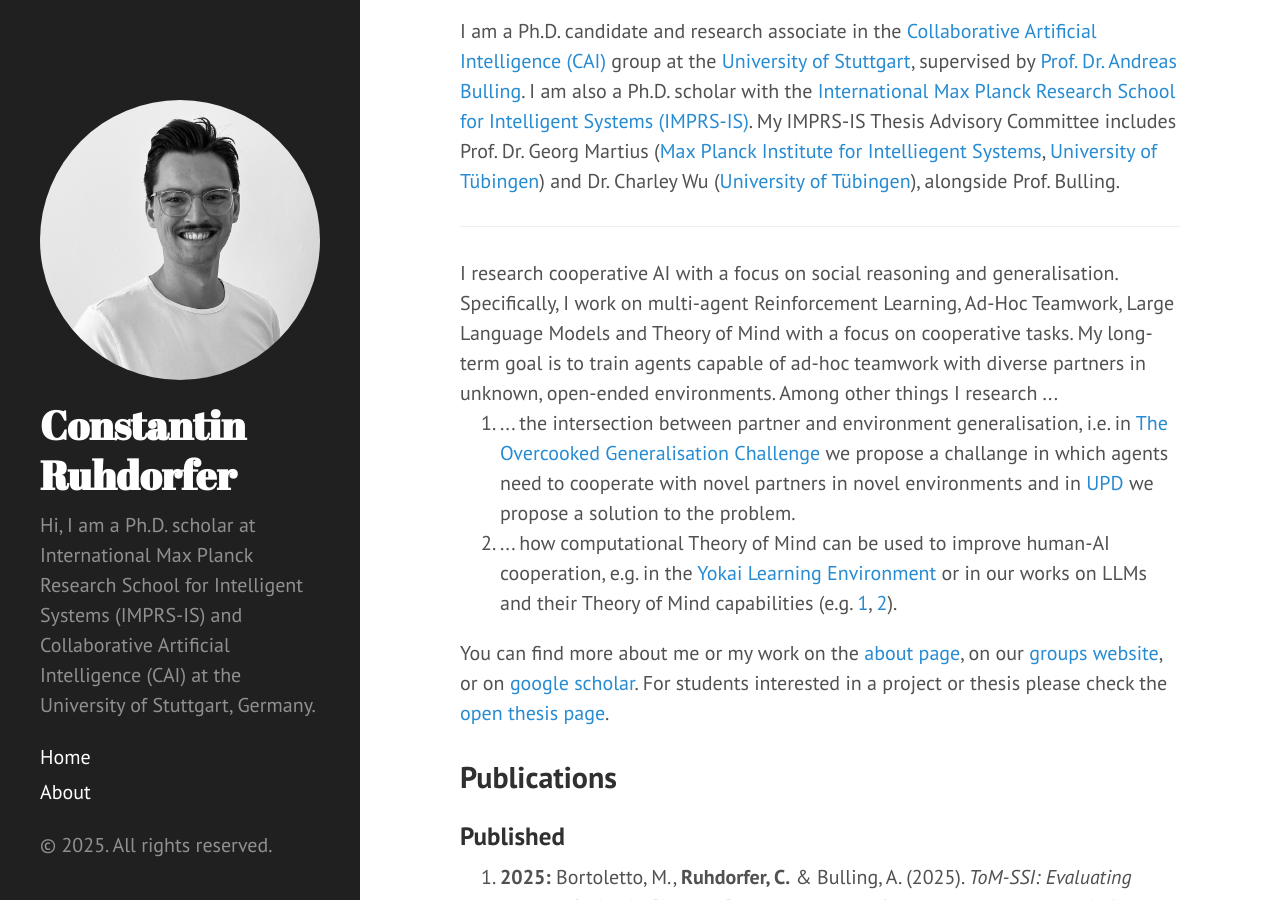
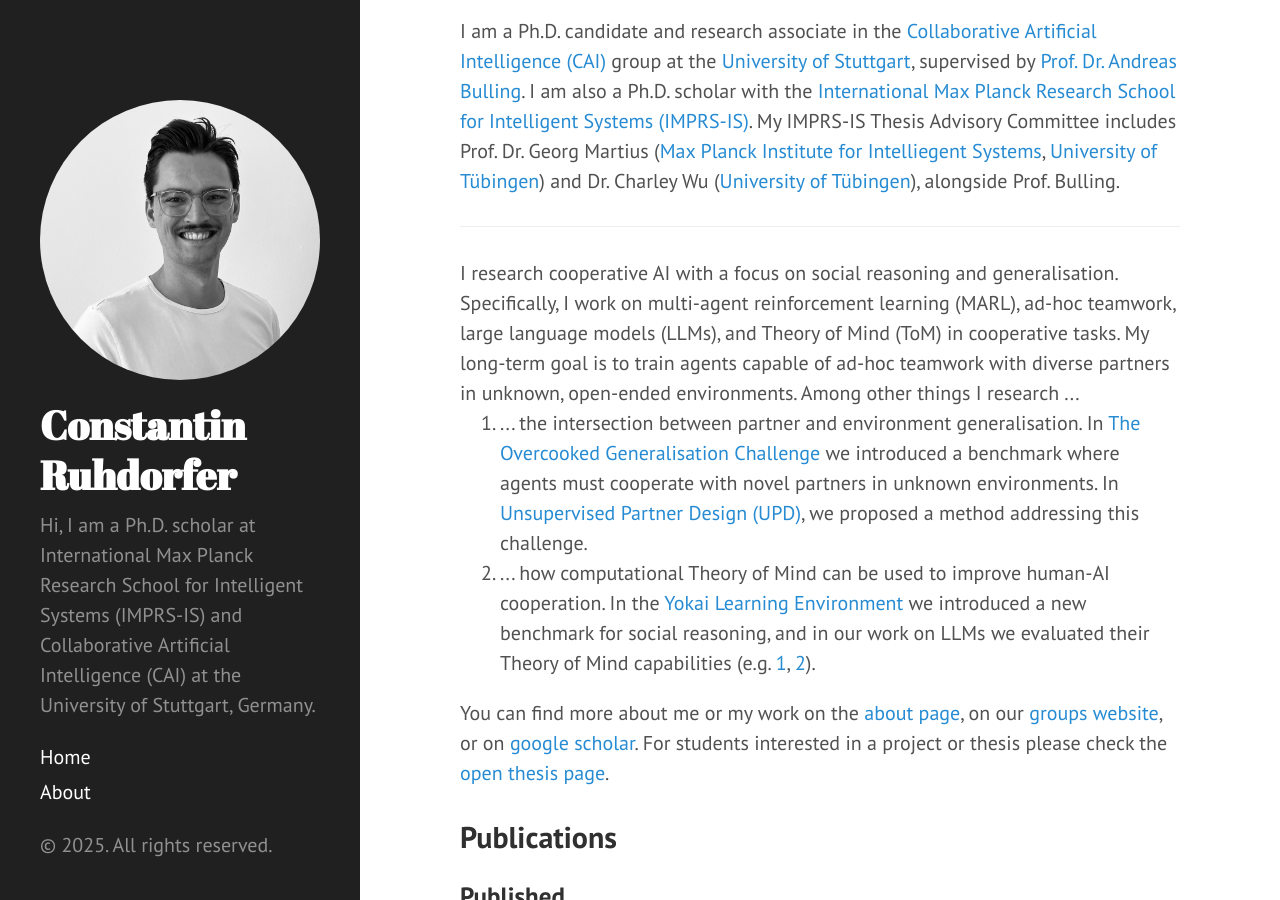
Before and after one commit to ConstantinRuhdorfer/constantinruhdorfer.github.io, a Jekyll site: the page built from index.html, in a window 1280 px wide and 900 px high, scrolled down 254 px. Built offline with Jekyll 4.4.1, drawn with Linux system fonts in a browser that asks for light colours; the list of posts is cut into pages by our own code.

Commit message:
Update index.html

```diff
--- a/index.html
+++ b/index.html
@@ -14,13 +14,14 @@
 <br>
 <hr>
 I research cooperative AI with a focus on social reasoning and generalisation.
-Specifically, I work on multi-agent Reinforcement Learning, Ad-Hoc Teamwork, Large Language Models and Theory of Mind with a focus on cooperative tasks.
+Specifically, I work on multi-agent reinforcement learning (MARL), ad-hoc teamwork, large language models (LLMs), and Theory of Mind (ToM) in cooperative tasks.
 My long-term goal is to train agents capable of ad-hoc teamwork with diverse partners in unknown, open-ended environments.
 
 Among other things I research ...
 <ol>
-  <li>... the intersection between partner and environment generalisation, i.e. in <a href="https://arxiv.org/abs/2406.17949">The Overcooked Generalisation Challenge</a> we propose a challange in which agents need to cooperate with novel partners in novel environments and in <a href="https://arxiv.org/abs/2508.06336">UPD</a> we propose a solution to the problem.</li>
-  <li>... how computational Theory of Mind can be used to improve human-AI cooperation, e.g. in the <a href="https://arxiv.org/abs/2508.12480">Yokai Learning Environment</a> or in our works on LLMs and their Theory of Mind capabilities (e.g. <a href="https://www.arxiv.org/abs/2509.05066">1</a>, <a href="https://arxiv.org/abs/2406.17513">2</a>).</li>
+  <li>... the intersection between partner and environment generalisation. In <a href="https://arxiv.org/abs/2406.17949">The Overcooked Generalisation Challenge</a> we introduced a benchmark where agents must cooperate with novel partners in unknown environments.
+    In <a href="https://arxiv.org/abs/2508.06336">Unsupervised Partner Design (UPD)</a>, we proposed a method addressing this challenge.</li>
+  <li>... how computational Theory of Mind can be used to improve human-AI cooperation. In the <a href="https://arxiv.org/abs/2508.12480">Yokai Learning Environment</a> we introduced a new benchmark for social reasoning, and in our work on LLMs we evaluated their Theory of Mind capabilities (e.g. <a href="https://www.arxiv.org/abs/2509.05066">1</a>, <a href="https://arxiv.org/abs/2406.17513">2</a>).</li>
 </ol>
 
 You can find more about me or my work on the <a href="{{ site.baseurl }}about">about page</a>, on our <a href="https://www.collaborative-ai.org/people/ruhdorfer/">groups website</a>, or on <a href="https://scholar.google.de/citations?user=Bb4aplwAAAAJ&hl=de">google scholar</a>.
```
